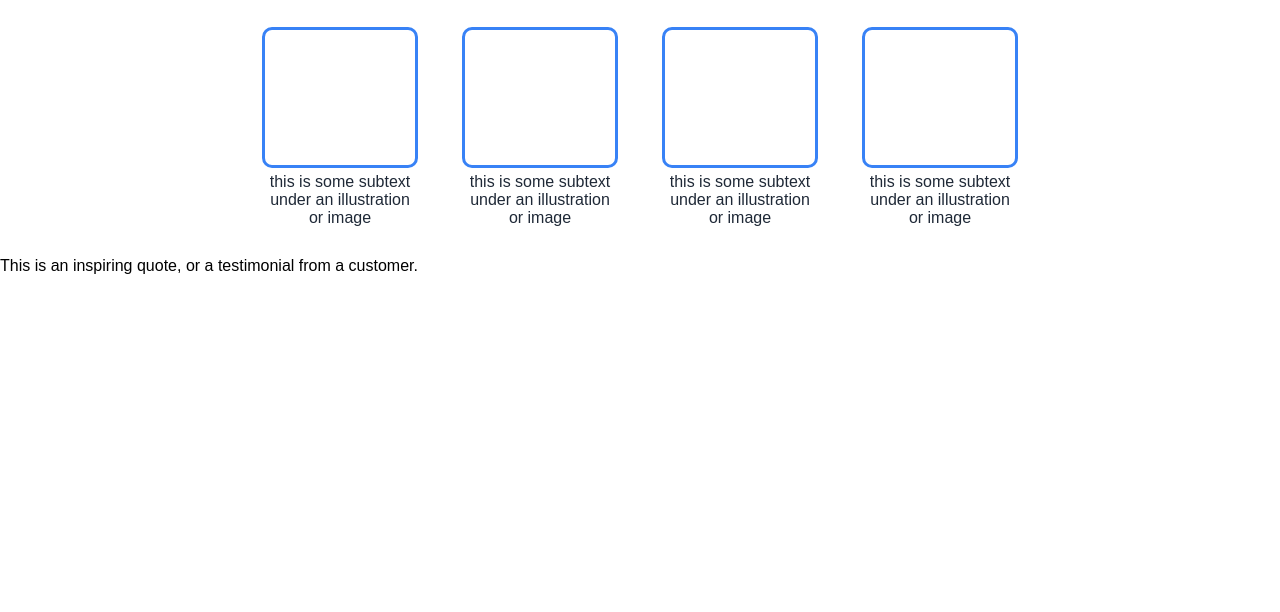
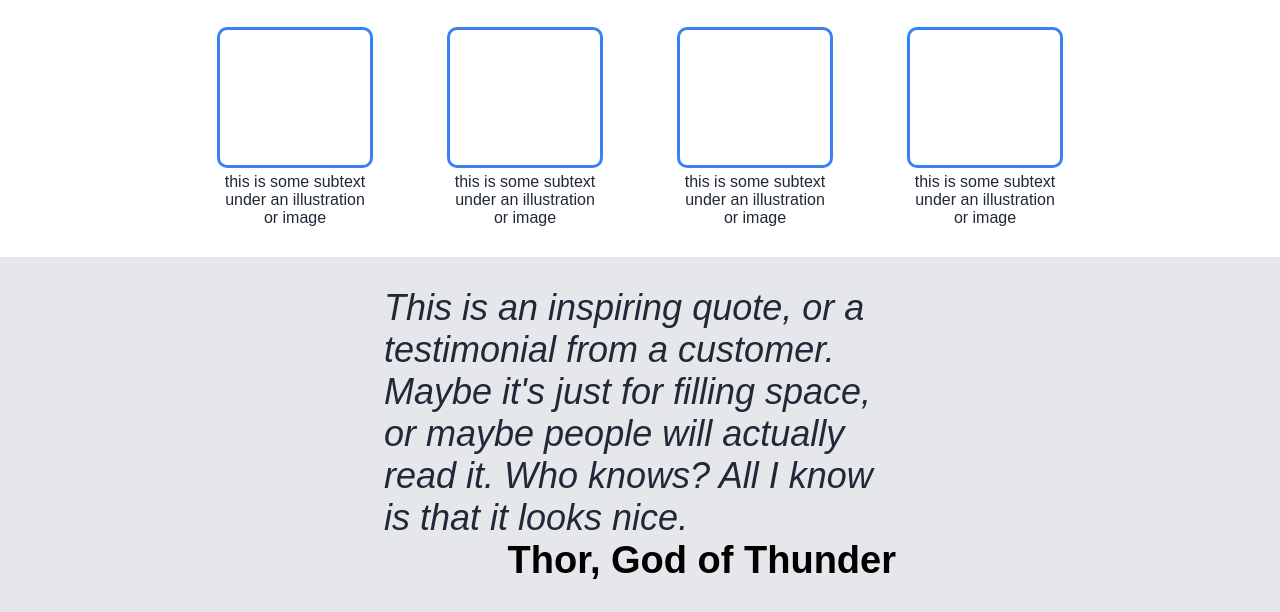
Before and after one commit to WilmarLofranco/landing-page-project, a plain HTML site: page index.html in a window 1280 px wide. Shown: the part 401-1013 px from the top of the page. Before the commit the page ends 800 px from the top, so only its background shows below. Drawn offline with Linux system fonts and the light colour scheme.

Commit message:
Make quote section

```diff
--- a/index.html
+++ b/index.html
@@ -48,9 +48,10 @@
             </div>
         </div>
     </div>
-<!--  -->
+<!-- building quote section -->
     <div class="quote-section">
-        This is an inspiring quote, or a testimonial from a customer.
+        <div class="quote">This is an inspiring quote, or a testimonial from a customer. Maybe it's just for filling space, or maybe  people will actually read it. Who knows? All I know is that it looks nice.</div>
+        <div class="author">Thor, God of Thunder</div>
     </div>
 </body>
 </html>
--- a/style.css
+++ b/style.css
@@ -4,9 +4,11 @@
 
 html,
 body {
-    height: 100vh;
+    min-height: 100vh;
     margin: 0;
     font-family: Arial, Helvetica, sans-serif;
+    display: flex;
+    flex-direction: column;
 }
 
 .header {
@@ -115,7 +117,8 @@ div.some {
 
 .container {
     justify-content: center;
-    gap: 50px;
+    gap: 80px;
+}
 
 #info-image {
     height: 150px;
@@ -146,7 +149,20 @@ div.some {
 /* style quote */
 
 div.quote-section {
-    background-color: #3882f6;
+    background-color: #e5e7eb;
     display: flex;
-    text-align: center;
+    flex-direction: column;
+    padding: 30px 30%;
+    font-size: 38px;
 }
+
+.quote {
+    font-size: 36px;
+    color: #1f2937;
+    font-style: italic;
+}
+
+.author {
+    text-align: right;
+    font-weight: bold;
+}
```
